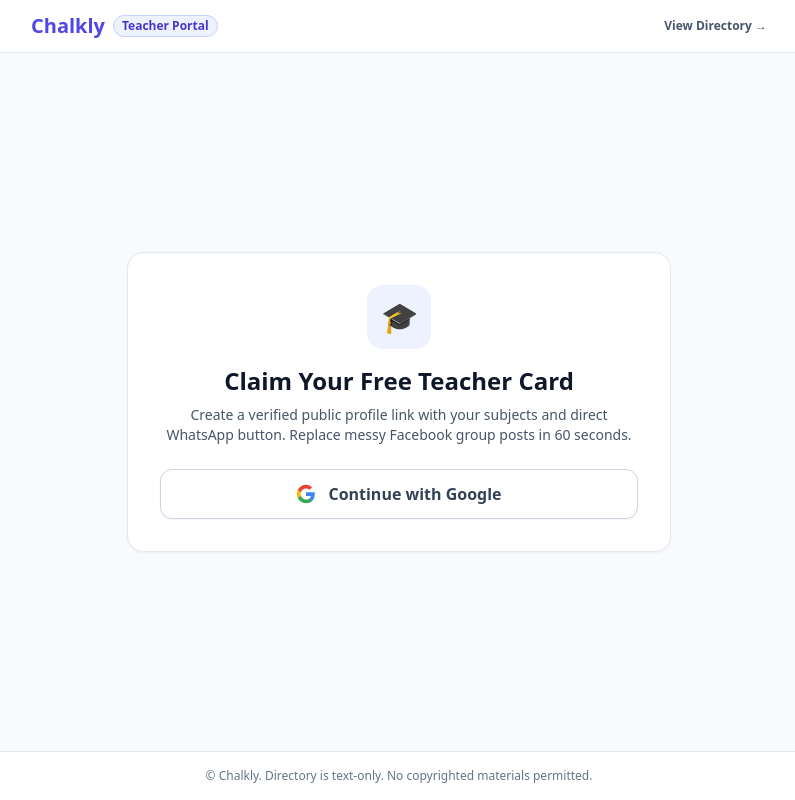
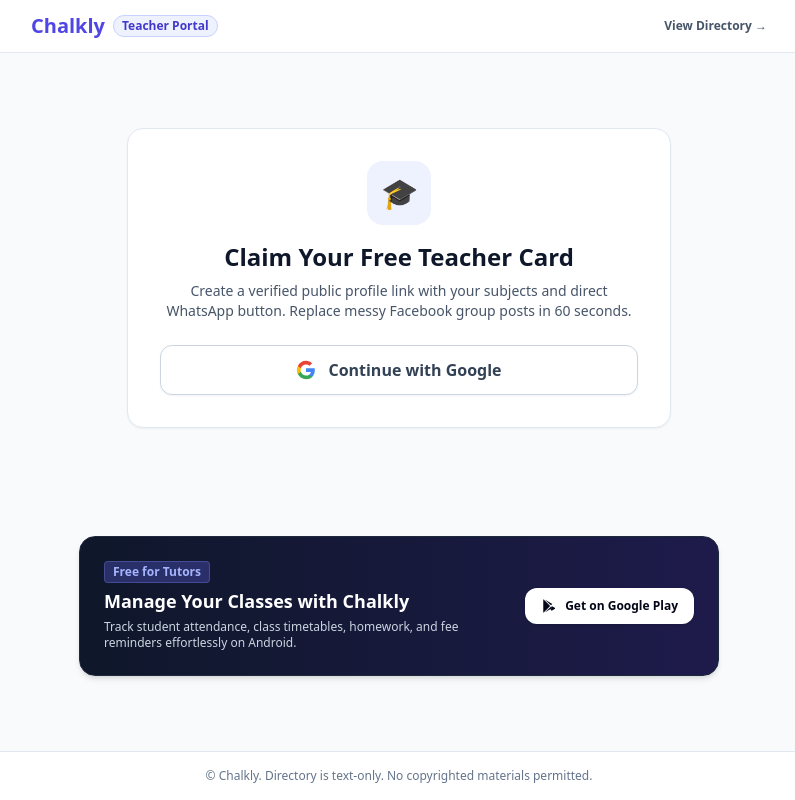
Before and after one commit to factictionary/chalkly, a plain HTML site: page join-tutor.html in a window 1280 px wide. Shown: the whole page, without its empty margins (241-1036 px from the left). Drawn offline with nearby package versions, Linux system fonts and the light colour scheme; no server answers.

Commit message:
tutor dir

```diff
--- a/join-tutor.html
+++ b/join-tutor.html
@@ -192,6 +192,24 @@
     </div>
   </main>
 
+<!-- Chalkly Android App Promotion Banner -->
+<div class="max-w-2xl mx-auto px-4 my-8 w-full">
+  <div class="bg-gradient-to-r from-slate-900 to-indigo-950 text-white rounded-2xl p-6 shadow-md flex flex-col sm:flex-row items-center justify-between gap-4 border border-slate-800">
+    <div class="text-center sm:text-left">
+      <div class="flex items-center justify-center sm:justify-start gap-2 mb-1">
+        <span class="text-xs bg-indigo-500/30 text-indigo-300 font-bold px-2 py-0.5 rounded border border-indigo-400/30">Free for Tutors</span>
+      </div>
+      <h3 class="text-lg font-bold">Manage Your Classes with Chalkly</h3>
+      <p class="text-xs text-slate-300 mt-1 max-w-sm">Track student attendance, class timetables, homework, and fee reminders effortlessly on Android.</p>
+    </div>
+    <a href="https://play.google.com/store/apps/details?id=in.factictionary.chalkly" target="_blank"
+       class="flex-shrink-0 bg-white hover:bg-slate-100 text-slate-950 text-xs font-bold px-4 py-2.5 rounded-xl flex items-center gap-2 shadow transition">
+      <svg class="w-4 h-4 fill-current" viewBox="0 0 24 24"><path d="M3.609 1.814L13.792 12 3.61 22.186a1.597 1.597 0 0 1-.22-.857V2.671c0-.324.08-.624.219-.857zm11.242 11.245l2.09 2.09-11.458 6.615 9.368-8.705zm0-2.118L5.483 2.236l11.458 6.615-2.09 2.09zm1.092 1.059l4.582 2.645c.87.502.87 1.32 0 1.822l-4.582 2.645-1.748-1.748 1.748-1.748-.001-3.616z"/></svg>
+      Get on Google Play
+    </a>
+  </div>
+</div>
+
   <footer class="bg-white border-t border-slate-200 py-4 text-xs text-slate-500 text-center px-4">
     © Chalkly. Directory is text-only. No copyrighted materials permitted.
   </footer>
```
Also changed, not shown: tutor.html (+18 -0 lines), tutors.html (+18 -0 lines).
